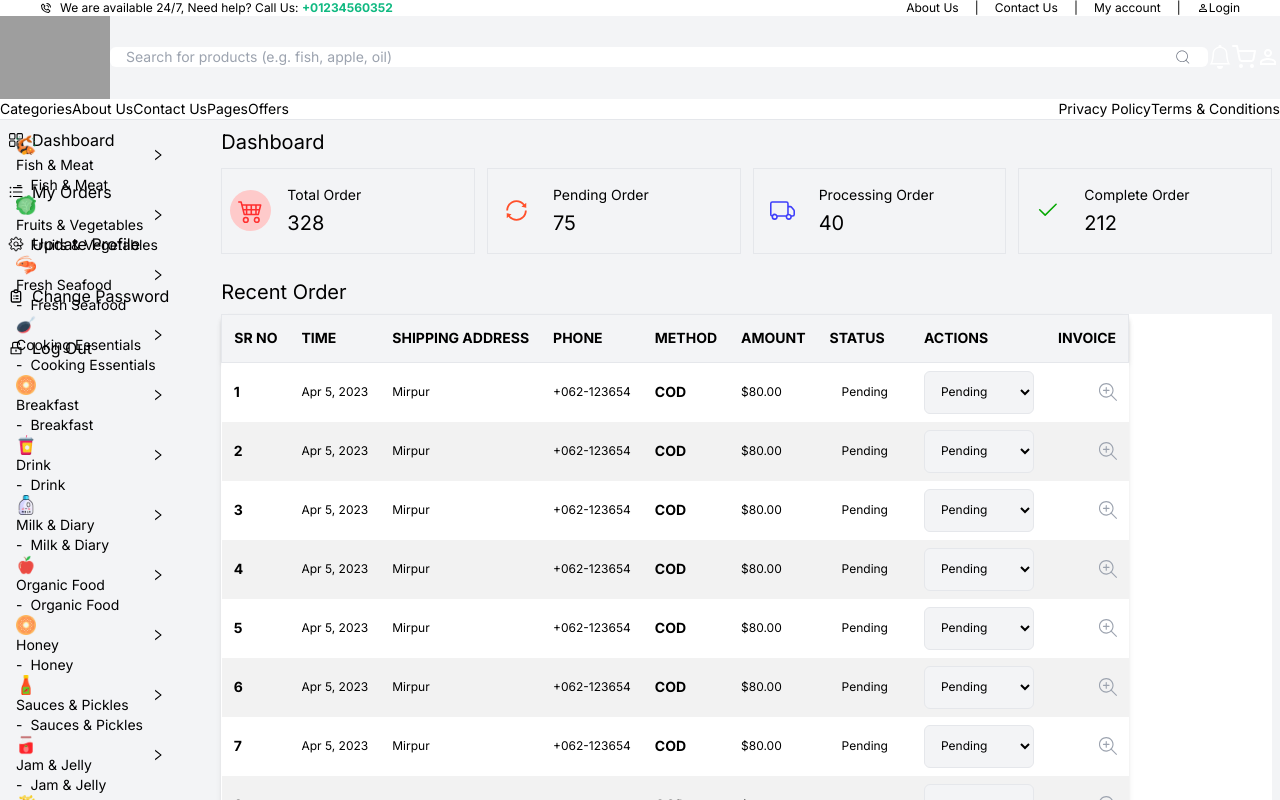
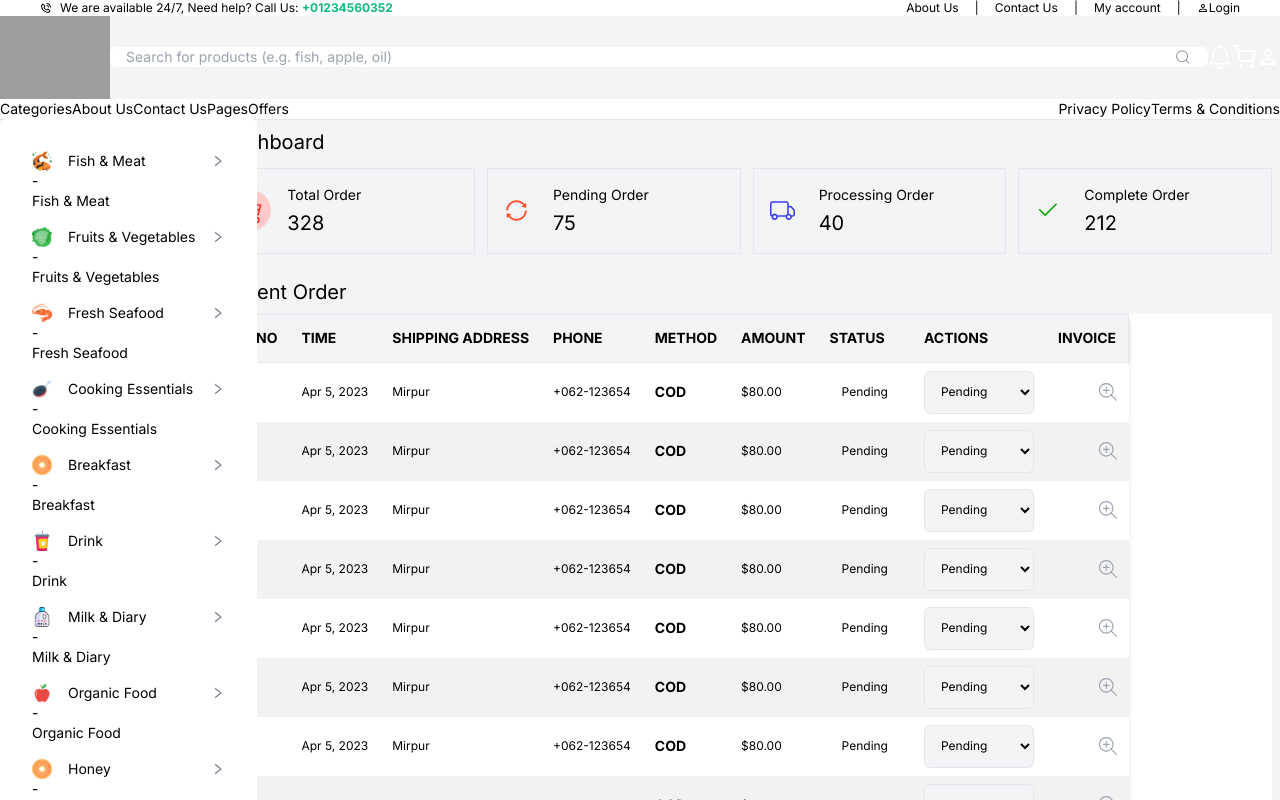
Before and after one commit to arafatyamin/kacha-bazar, a Next.js app: page /user in a window 1280 px wide. Shown: the top 800 px of the page. Built offline with nearby package versions, Linux system fonts and the light colour scheme; grey boxes are pictures that could not be loaded.

Commit message:
added category dropdown

```diff
--- a/Components/CommonComponents/Header.js
+++ b/Components/CommonComponents/Header.js
@@ -1,49 +1,16 @@
+import { categoryItems } from '@/data/data';
 import Image from "next/image";
 import Link from "next/link";
+import { useState } from 'react';
 import { AiOutlineRight } from "react-icons/ai";
 import { BiPhoneCall } from "react-icons/bi";
 import { BsBell } from "react-icons/bs";
 import { FiShoppingCart } from "react-icons/fi";
 import { MdOutlinePersonOutline } from "react-icons/md";
 import SearchBar from "./SearchBar";
-import { categoryItems } from '@/data/data';
-import { Fragment } from 'react';
 
 const Header = () => {
-  const categories = [
-    {
-      title: "Fish and Meat",
-      icon: "/images/home/carp-fish.webp",
-      child: [
-        {
-          title: "Fish",
-          link: "/",
-        },
-        {
-          title: "Meat",
-          link: "/",
-        },
-      ],
-    },
-    {
-      title: "Fish and Meat",
-      icon: "/images/home/carp-fish.webp",
-      child: [
-        {
-          title: "Fish",
-          link: "/",
-        },
-        {
-          title: "Meat",
-          link: "/",
-        },
-      ],
-    },
-    {
-      title: "Fish and Meat",
-      icon: "/images/home/carp-fish.webp",
-    },
-  ];
+  const [isCategoryOpen, setIsCategoryOpen] = useState(false)
   return (
     <header>
       {/*   */}
@@ -102,11 +69,15 @@ const Header = () => {
           <ul className="flex gap-8">
             <div>
               <div>
-                Categories
+                <span>
+                  Categories
+                </span>
                 {/* //TODO: Need to implement dropdown */}
-                <div className="bg-red-100 absolute z-10 h-96 w-60 overflow-auto">
-                <DropDown itemList={categoryItems} />;
-              </div>
+                {!isCategoryOpen && (
+                  <div className="absolute z-10 h-[450px] w-80 overflow-auto rounded-md top-12 scrollbar-hide bg-white shadow-md">
+                    <DropDown itemList={categoryItems} />
+                  </div>
+                )}
               </div>
             </div>
             <li>
@@ -144,20 +115,20 @@ export default Header;
 
 const DropDown =  ({itemList})  => {
   return (
-    <div className="p-4 ">
+    <div className="p-6 space-y-4">
       {itemList?.map((item) => (
-        <div className="gap-2">
-          <div className="flex gap-2 items-center justify-between">
-            <div>
+        <div className="hover:bg-gray-100 duration-200 transition ease-in-out rounded p-2 cursor-pointer">
+          <div className="flex gap-4 items-center justify-between">
+            <div className="flex gap-4 items-center ">
               <Image src={item?.imgUrl} height={20} width={20} />
               <p>{item.title}</p>
             </div>
-            <AiOutlineRight className="items-end" />
+            <AiOutlineRight className="items-end text-gray-primary" />
           </div>
-          <div className="flex gap-2 items-center">
+          <div className="gap-2 items-center m-2 hidden">
             <p>-</p>
             <Link href="#">
-              <p>{item.title}</p>
+              <p className="hover:text-primary duration-150">{item.title}</p>
             </Link>
           </div>
         </div>
```
